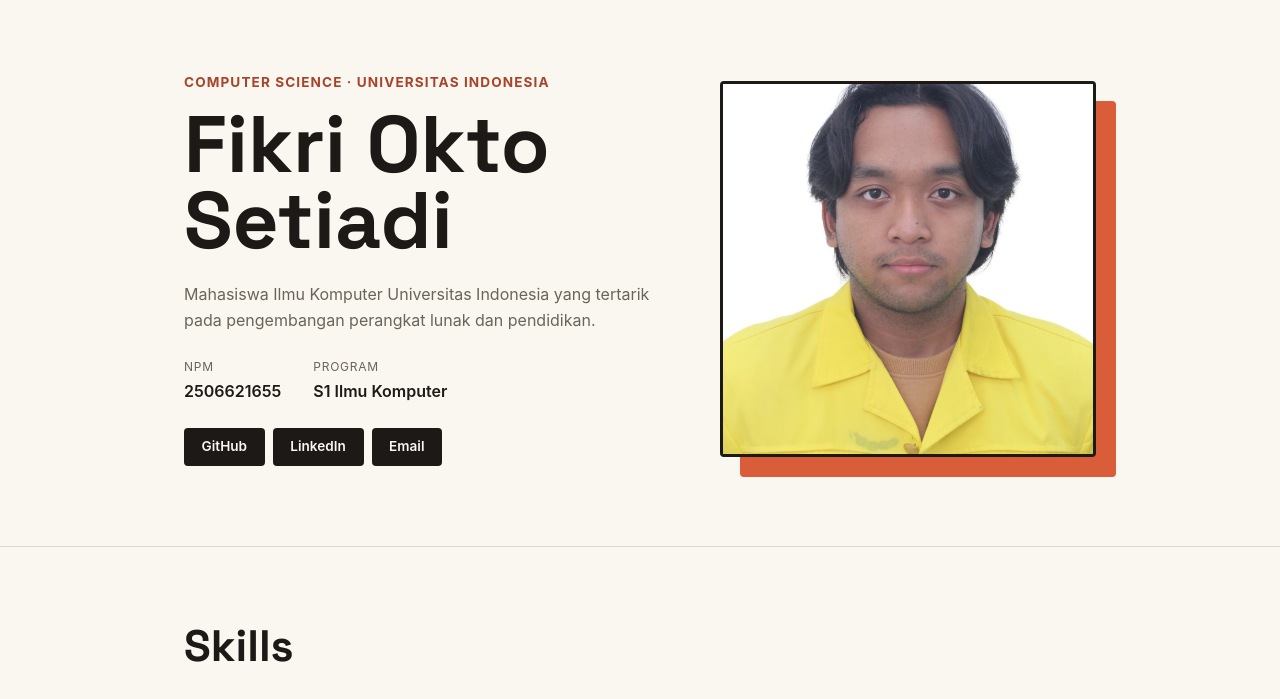
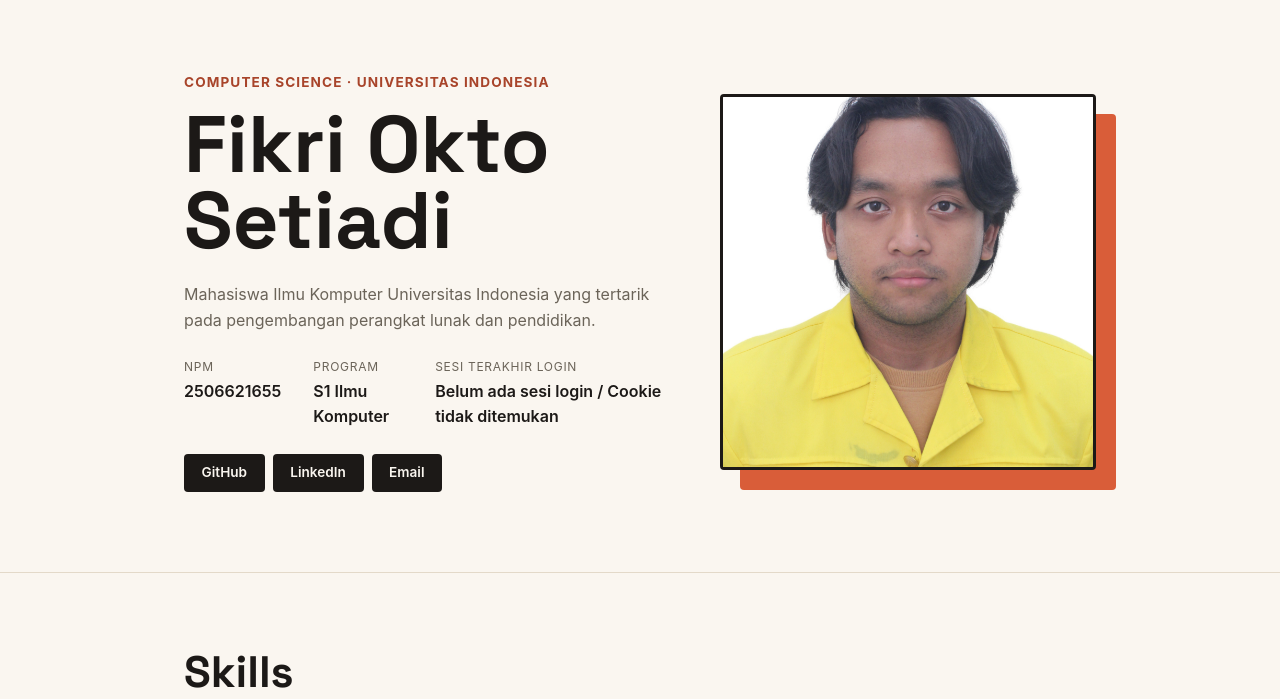
Before and after one commit to fikrioktos/myportofolio, a Django app: page / in a window 1280 px wide. Shown: the part 74-773 px from the top of the page. Run offline with Django 5.2, Linux system fonts and the light colour scheme.

Commit message:
feat(session): simpan cookie last_login saat login dan hapus saat logout

```diff
--- a/main/views.py
+++ b/main/views.py
@@ -4,12 +4,14 @@ from django.http import HttpResponse
 from django.contrib.auth import login, logout
 from django.contrib.auth.forms import AuthenticationForm, UserCreationForm
 from django.shortcuts import get_object_or_404, redirect, render
+import datetime
 
 from main.forms import ExperienceForm, ProjectForm, access_code_error
 from main.models import Experience, Project
 
 
 def show_main(request):
+    last_login = request.COOKIES.get('last_login', 'Belum ada sesi login / Cookie tidak ditemukan')
     context = {
         "name": "Fikri Okto Setiadi",
         "npm": "2506621655",
@@ -18,6 +20,7 @@ def show_main(request):
             "Mahasiswa Ilmu Komputer Universitas Indonesia yang tertarik "
             "pada pengembangan perangkat lunak dan pendidikan."
         ),
+        "last_login": last_login,
     }
     return render(request, "index.html", context)
 
@@ -238,8 +241,11 @@ def login_user(request):
     form = AuthenticationForm(request, data=request.POST or None)
 
     if request.method == "POST" and form.is_valid():
-        login(request, form.get_user())
-        return redirect("main:show_main")
+        user = form.get_user()
+        login(request, user)
+        response = redirect("main:show_main")
+        response.set_cookie('last_login', datetime.datetime.now().strftime('%Y-%m-%d %H:%M:%S'))
+        return response
 
     context = {
         "name": "Fikri Okto Setiadi",
@@ -250,4 +256,6 @@ def login_user(request):
 
 def logout_user(request):
     logout(request)
-    return redirect("main:show_main")
+    response = redirect("main:show_main")
+    response.delete_cookie('last_login')
+    return response
--- a/templates/index.html
+++ b/templates/index.html
@@ -23,6 +23,10 @@
                         <div class="meta-row">
                             <dt>Program</dt>
                             <dd>{{ study_program }}</dd>
+                        </div>
+                        <div class="meta-row">
+                            <dt>Sesi Terakhir Login</dt>
+                            <dd>{{ last_login }}</dd>
                         </div>
                     </dl>
                     <div class="social-links">
```
